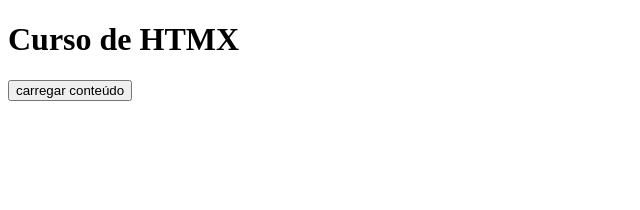
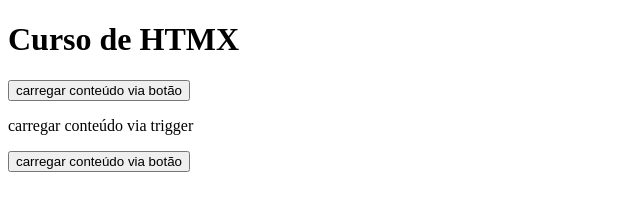
Before and after one commit to albinoafricans/htmx, a website: page base/public/index.html in a window 1280 px wide. Shown: the whole page, without its empty margins (0-640 px from the left). Drawn offline with nearby package versions, Linux system fonts and the light colour scheme.

Commit message:
mais atributos para serem utilizados com o hx-get

```diff
--- a/base/public/index.html
+++ b/base/public/index.html
@@ -10,7 +10,15 @@
     <h1>Curso de HTMX</h1>
 
     <!--hx-get trazer dados do backend - GET-->
-    <button hx-get="/carregar-conteudo">carregar conteúdo</button>
+    <!--hx-trigger -->
+    <!--hx-target -->
 
+    <button hx-get="/carregar-conteudo">carregar conteúdo via botão</button>
+
+    <p hx-get="/carregar-conteudo" hx-trigger="click[ctrlKey]">carregar conteúdo via trigger</p>
+
+    <button hx-get="/carregar-conteudo" hx-target="#conteudo-get">carregar conteúdo via botão</button>
+
+    <div id="conteudo-get"></div>
 </body>
 </html>
```
Also changed, not shown: projeto/public/README.md (added).
